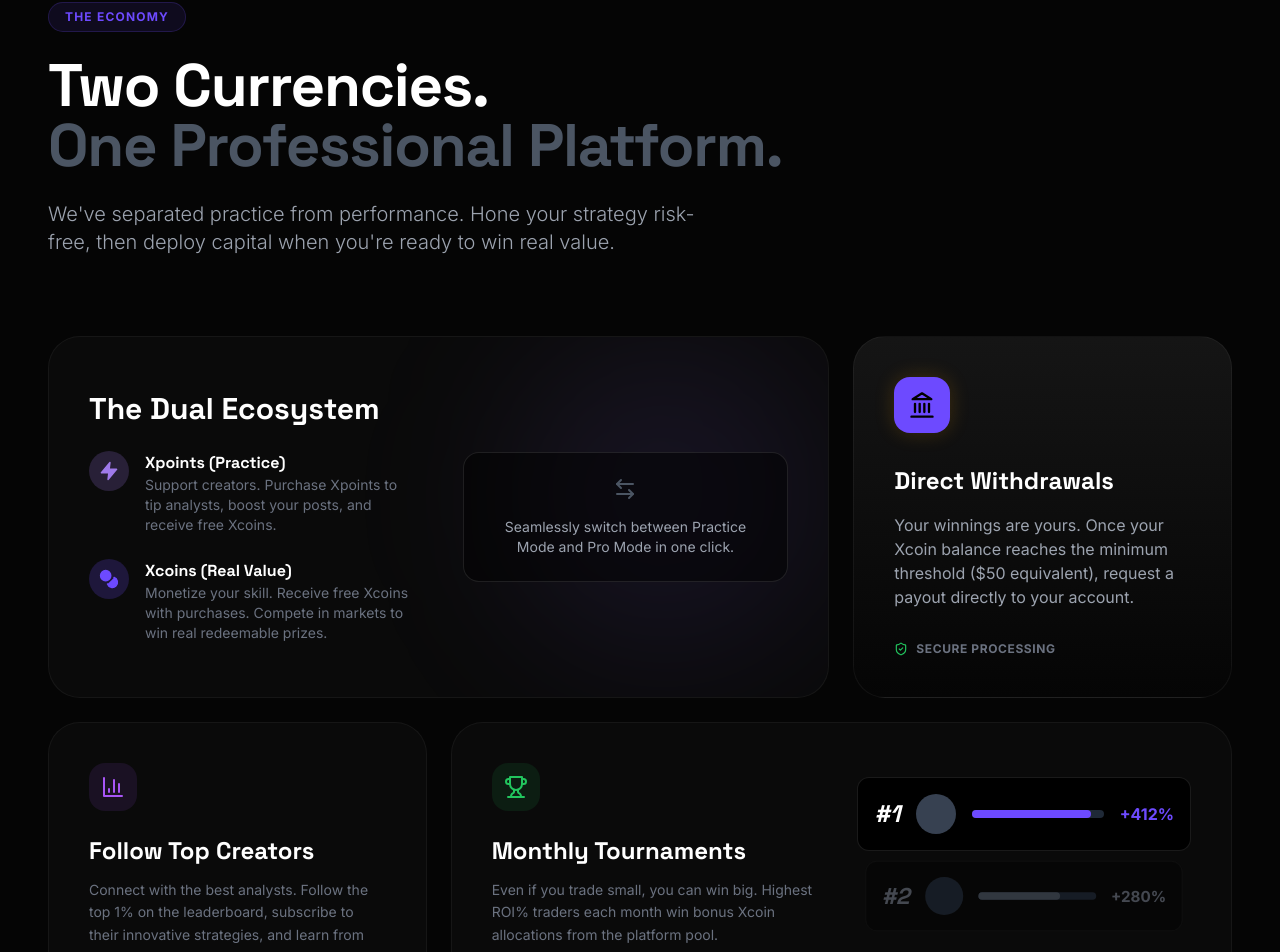
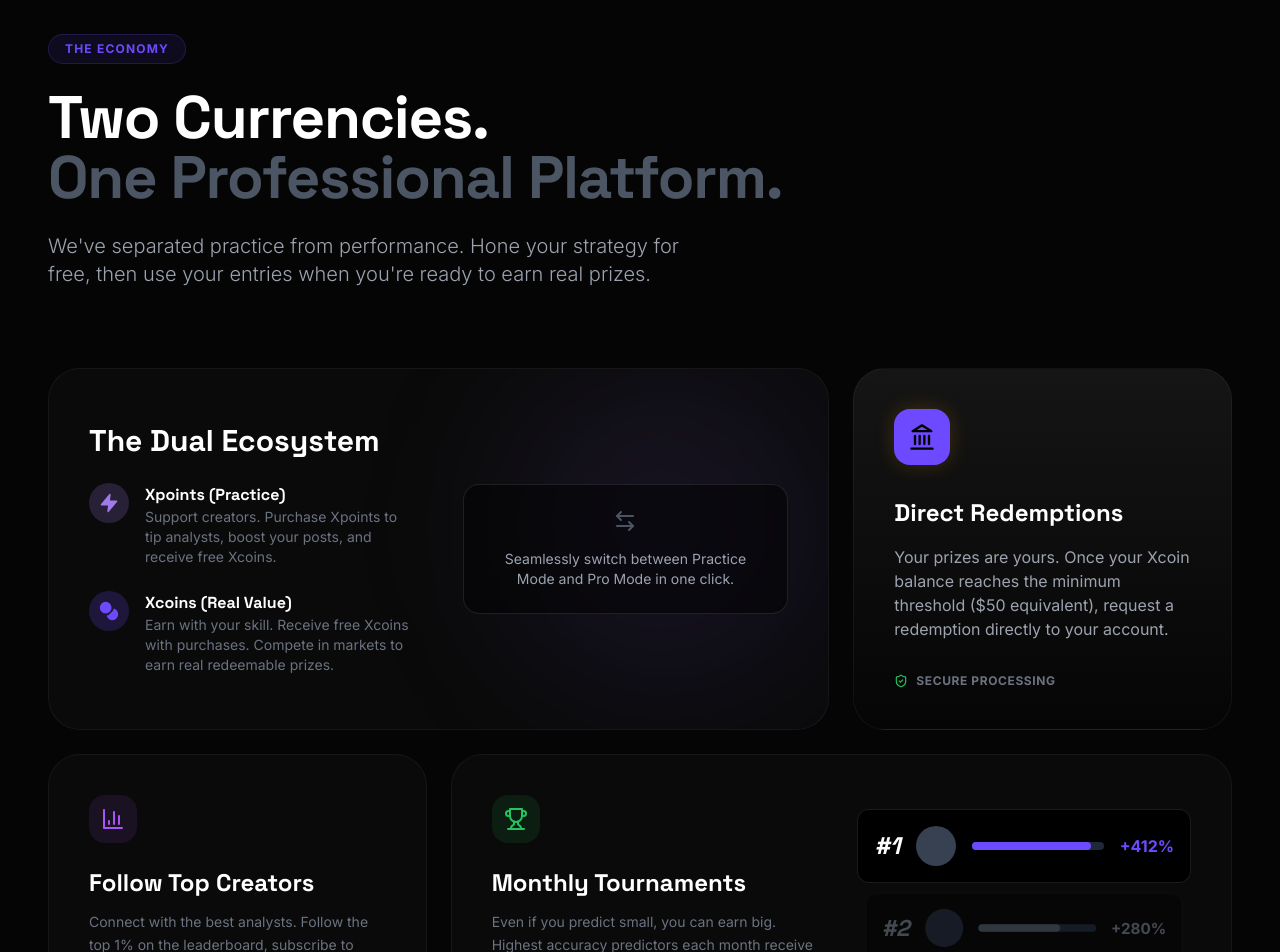
Before and after one commit to backdoms/xpred-coming-soon, a React (Vite) app: page / in a window 1280 px wide. Shown: the part 1433-2385 px from the top of the page. Built offline with nearby package versions, Linux system fonts and the light colour scheme; no server answers.

Commit message:
Replace gambling/betting language with sweepstakes prediction terminology

```diff
--- a/components/Features.tsx
+++ b/components/Features.tsx
@@ -23,7 +23,7 @@ const Features: React.FC = () => {
             <span className="text-gray-600">One Professional Platform.</span>
           </motion.h2>
           <p className="text-xl text-gray-400 font-light max-w-2xl">
-            We've separated practice from performance. Hone your strategy risk-free, then deploy capital when you're ready to win real value.
+            We've separated practice from performance. Hone your strategy for free, then use your entries when you're ready to earn real prizes.
           </p>
         </div>
 
@@ -60,7 +60,7 @@ const Features: React.FC = () => {
                     </div>
                     <div>
                       <h4 className="text-white font-bold">Xcoins (Real Value)</h4>
-                      <p className="text-gray-500 text-sm">Monetize your skill. Receive free Xcoins with purchases. Compete in markets to win real redeemable prizes.</p>
+                      <p className="text-gray-500 text-sm">Earn with your skill. Receive free Xcoins with purchases. Compete in markets to earn real redeemable prizes.</p>
                     </div>
                   </div>
                 </div>
@@ -85,9 +85,9 @@ const Features: React.FC = () => {
               <Landmark size={28} />
             </div>
 
-            <h3 className="text-2xl font-bold text-white mb-4">Direct Withdrawals</h3>
+            <h3 className="text-2xl font-bold text-white mb-4">Direct Redemptions</h3>
             <p className="text-gray-400 mb-8">
-              Your winnings are yours. Once your Xcoin balance reaches the minimum threshold ($50 equivalent), request a payout directly to your account.
+              Your prizes are yours. Once your Xcoin balance reaches the minimum threshold ($50 equivalent), request a redemption directly to your account.
             </p>
 
             <div className="flex items-center gap-2 text-xs font-bold text-gray-500 uppercase tracking-wider">
@@ -95,7 +95,7 @@ const Features: React.FC = () => {
             </div>
           </motion.div>
 
-          {/* Feature 3: Copy Trading */}
+          {/* Feature 3: Follow Creators */}
           <motion.div
             initial={{ opacity: 0, y: 20 }}
             whileInView={{ opacity: 1, y: 0 }}
@@ -107,7 +107,7 @@ const Features: React.FC = () => {
             </div>
             <h3 className="text-2xl font-bold text-white mb-3">Follow Top Creators</h3>
             <p className="text-gray-500 text-sm leading-relaxed">
-              Connect with the best analysts. Follow the top 1% on the leaderboard, subscribe to their innovative strategies, and learn from their winning predictions.
+              Connect with the best analysts. Follow the top 1% on the leaderboard, subscribe to their innovative strategies, and learn from their successful predictions.
             </p>
           </motion.div>
 
@@ -125,7 +125,7 @@ const Features: React.FC = () => {
                 </div>
                 <h3 className="text-2xl font-bold text-white mb-3">Monthly Tournaments</h3>
                 <p className="text-gray-500 text-sm leading-relaxed">
-                  Even if you trade small, you can win big. Highest ROI% traders each month win bonus Xcoin allocations from the platform pool.
+                  Even if you predict small, you can earn big. Highest accuracy predictors each month receive bonus Xcoin allocations from the platform pool.
                 </p>
               </div>
 
--- a/components/Footer.tsx
+++ b/components/Footer.tsx
@@ -17,7 +17,7 @@ const Footer: React.FC = () => {
             </div>
             <p className="text-gray-500 text-sm leading-relaxed mb-6">
               The skill-based social prediction market. <br />
-              Analyze. Predict. Profit.
+              Analyze. Predict. Earn.
             </p>
             <div className="flex gap-4">
               <a href="#" className="w-10 h-10 rounded-full bg-white/5 flex items-center justify-center text-white hover:bg-white/20 transition-colors"><Twitter size={18} /></a>
@@ -51,7 +51,7 @@ const Footer: React.FC = () => {
         <div className="border-t border-white/[0.08] pt-10 flex flex-col md:flex-row justify-between items-center gap-6">
           <div className="text-gray-600 text-xs flex items-center gap-2">
             <Shield size={14} />
-            <span>18+ | Skill-based trading platform. Not a gambling site.</span>
+            <span>18+ | Skill-based sweepstakes prediction platform.</span>
           </div>
           <div className="text-gray-600 text-xs">
             &copy; {new Date().getFullYear()} Xpred Inc. All rights reserved.
--- a/components/Hero.tsx
+++ b/components/Hero.tsx
@@ -97,8 +97,8 @@ const Hero: React.FC = () => {
             </h1>
 
             <p className="text-xl text-gray-400 mb-10 max-w-lg leading-relaxed font-light">
-              Build your reputation. Share your insights. Monetize your skill.
-              <br />Join the first platform where <strong className="text-brand-blue">Content</strong> meets <strong className="text-brand-gold">Capital</strong>.
+              Build your reputation. Share your insights. Earn with your skill.
+              <br />Join the first platform where <strong className="text-brand-blue">Content</strong> meets <strong className="text-brand-gold">Competition</strong>.
             </p>
 
             <div className="flex flex-col items-start gap-4 mb-12 max-w-md">
--- a/components/HowItWorks.tsx
+++ b/components/HowItWorks.tsx
@@ -35,8 +35,8 @@ const HowItWorks: React.FC = () => {
                         },
                         {
                             icon: <Landmark size={28} />,
-                            title: "Monetize Skill",
-                            desc: "Turn your accuracy into earnings. Redeem your won Xcoins for real cash prizes directly to your bank account.",
+                            title: "Earn Rewards",
+                            desc: "Turn your accuracy into prizes. Redeem your earned Xcoins for real sweepstakes rewards directly to your account.",
                             step: "03"
                         }
                     ].map((item, i) => (
--- a/index.html
+++ b/index.html
@@ -4,10 +4,10 @@
 <head>
   <meta charset="UTF-8" />
   <meta name="viewport" content="width=device-width, initial-scale=1.0" />
-  <title>Xpred - Monetize Your Intuition</title>
+  <title>Xpred - Predict & Earn Rewards</title>
   <link rel="icon" type="image/png" href="/xpred-icon.png" />
   <meta name="description"
-    content="Trade on culture, sports, and news. Practice with Xpoints, upgrade to Xcoins for real returns. The social economy of truth." />
+    content="Predict on culture, sports, and news. Practice with Xpoints, upgrade to Xcoins for real prizes. The social sweepstakes platform." />
 
   <!-- Fonts -->
   <link rel="preconnect" href="https://fonts.googleapis.com">
--- a/metadata.json
+++ b/metadata.json
@@ -1,5 +1,5 @@
 {
   "name": "Xpred - Social Prediction Economy",
-  "description": "The professional social network for predictors. Master the market with Xpoints, then top up Xcoins to win real value and withdraw your earnings.",
+  "description": "The professional social network for predictors. Master the market with Xpoints, then top up Xcoins to earn real prizes and redeem your rewards.",
   "requestFramePermissions": []
 }
--- a/pages/PlatformPages.tsx
+++ b/pages/PlatformPages.tsx
@@ -116,16 +116,16 @@ export const Leaderboard: React.FC = () => {
         <div className="bg-[#0A0A0A] border border-white/10 rounded-2xl overflow-hidden opacity-30 pointer-events-none">
           <div className="grid grid-cols-12 gap-4 p-4 border-b border-white/10 text-xs font-bold text-gray-500 uppercase">
             <div className="col-span-1">Rank</div>
-            <div className="col-span-5">Trader</div>
-            <div className="col-span-3 text-right">ROI</div>
-            <div className="col-span-3 text-right">Profit</div>
+            <div className="col-span-5">Predictor</div>
+            <div className="col-span-3 text-right">Accuracy</div>
+            <div className="col-span-3 text-right">Rewards</div>
           </div>
           {[1, 2, 3, 4, 5, 6, 7].map((i) => (
             <div key={i} className="grid grid-cols-12 gap-4 p-4 border-b border-white/5 items-center hover:bg-white/5">
               <div className="col-span-1 font-bold text-white">#{i}</div>
               <div className="col-span-5 flex items-center gap-3">
                 <div className="w-8 h-8 rounded-full bg-gray-700"></div>
-                <span className="text-white font-medium">Trader_{9900 + i}</span>
+                <span className="text-white font-medium">Predictor_{9900 + i}</span>
               </div>
               <div className="col-span-3 text-right text-green-400 font-bold">+{300 - i * 20}%</div>
               <div className="col-span-3 text-right text-brand-gold font-bold">{15000 - i * 1000} XC</div>
```
